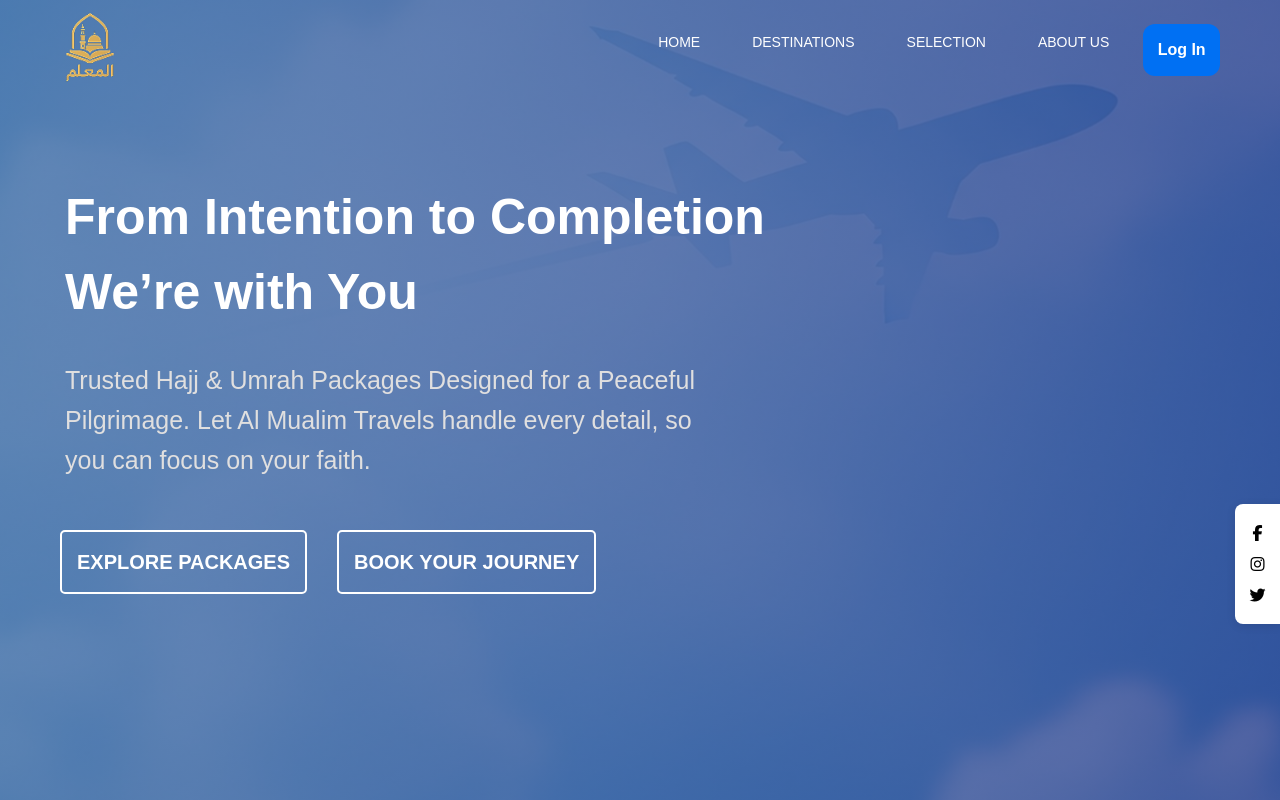
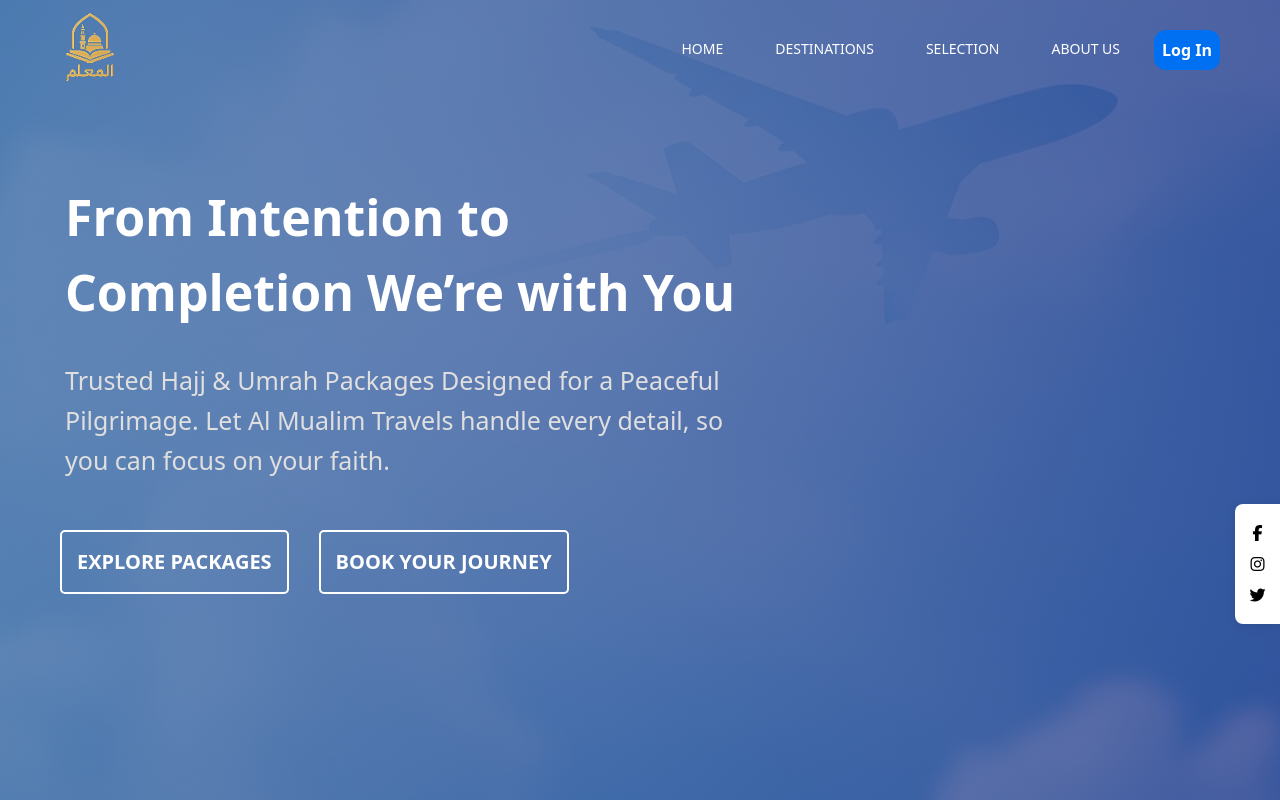
Before and after one commit to Hammadprogrammer/Travel-Agency-website, a Next.js app: page / in a window 1280 px wide. Shown: the top 800 px of the page. Built offline with nearby package versions, Linux system fonts and the light colour scheme.

Commit message:
hover coreection and scrol controll

```diff
--- a/app/globals.css
+++ b/app/globals.css
@@ -22,5 +22,7 @@
 body {
   /* background: var(--background); */
   color: var(--foreground);
-  font-family: Arial, Helvetica, sans-serif;
+    overscroll-behavior-y: none;
+
+  /* overscroll-behavior-block: none; */
 }
--- a/shared-component/navbar/header.module.scss
+++ b/shared-component/navbar/header.module.scss
@@ -160,7 +160,7 @@
   background: #0070f3;
   color: white;
   font-weight: bold;
-  padding: 0.9rem;
+  padding: 0.5rem;
   border: none;
   border-radius: 12px;
   cursor: pointer;
```
